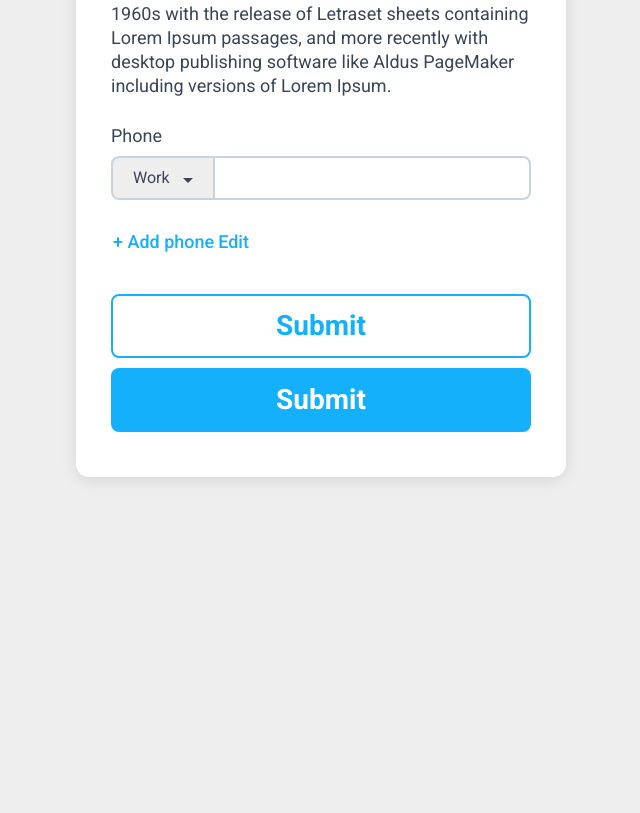
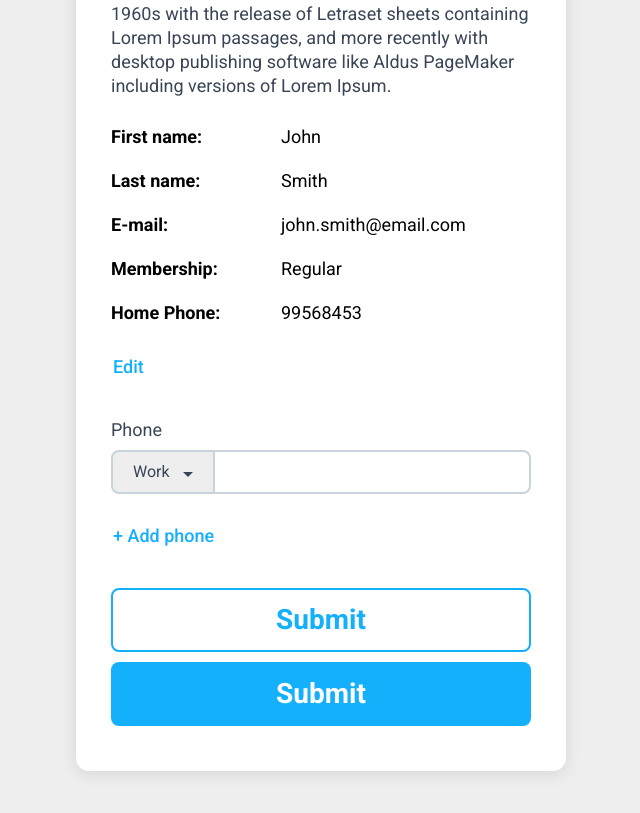
Before and after one commit to jurispl/homework, a Vue app: page / in a window 1280 px wide. Shown: the part 960-1773 px from the top of the page, without its empty margins (319-959 px from the left). Before the commit the page ends 1535 px from the top, so only its background shows below. Built offline with nearby package versions, Linux system fonts and the light colour scheme.

Commit message:
Add List data item

```diff
--- a/src/App.vue
+++ b/src/App.vue
@@ -112,6 +112,35 @@
             Aldus PageMaker including versions of Lorem Ipsum.
           </div>
 
+          <div>
+            <ul class="list-group">
+              <li class="list-group-item">
+                <div class="item-label">First name:</div>
+                John
+              </li>
+              <li class="list-group-item">
+                <div class="item-label">Last name:</div>
+                Smith
+              </li>
+              <li class="list-group-item">
+                <div class="item-label">E-mail:</div>
+                john.smith@email.com
+              </li>
+              <li class="list-group-item">
+                <div class="item-label">Membership:</div>
+                Regular
+              </li>
+              <li class="list-group-item">
+                <div class="item-label">Home Phone:</div>
+                99568453
+              </li>
+
+            </ul>
+          </div>
+          <div class="add-phone-content">
+            <button type="submit" class="btn link">Edit</button>
+          </div>
+
           <div class="form-field">
             <label for="Phone-work" class="form-label">Phone</label>
             <div class="form-field-group">
@@ -129,7 +158,6 @@
 
           <div class="add-phone-content">
             <button type="submit" class="btn link">+ Add phone</button>
-            <button type="submit" class="btn link">Edit</button>
           </div>
 
 
--- a/src/styles/main.scss
+++ b/src/styles/main.scss
@@ -4,6 +4,11 @@
 *::before,
 *::after {
   box-sizing: border-box;
+}
+
+ol, ul, {
+  margin: 0;
+  padding: 0;
 }
 
 h2 {
@@ -377,3 +382,24 @@ $step-icon-state-number-size: 52px;
   color: #394556;
   margin: 0 0 27px 0;
 }
+
+.list-group {
+  list-style: none;
+}
+
+.list-group-item {
+  display: flex;
+  align-items: baseline;
+  font-weight: 400;
+  font-size: 18px;
+  line-height: 24px;
+  margin-bottom: 20px;
+
+  .item-label {
+    font-weight: bold;
+    font-size: 18px;
+    line-height: 24px;
+    margin: 0 40px 0 0;
+    min-width: 130px;
+  }
+}
```
